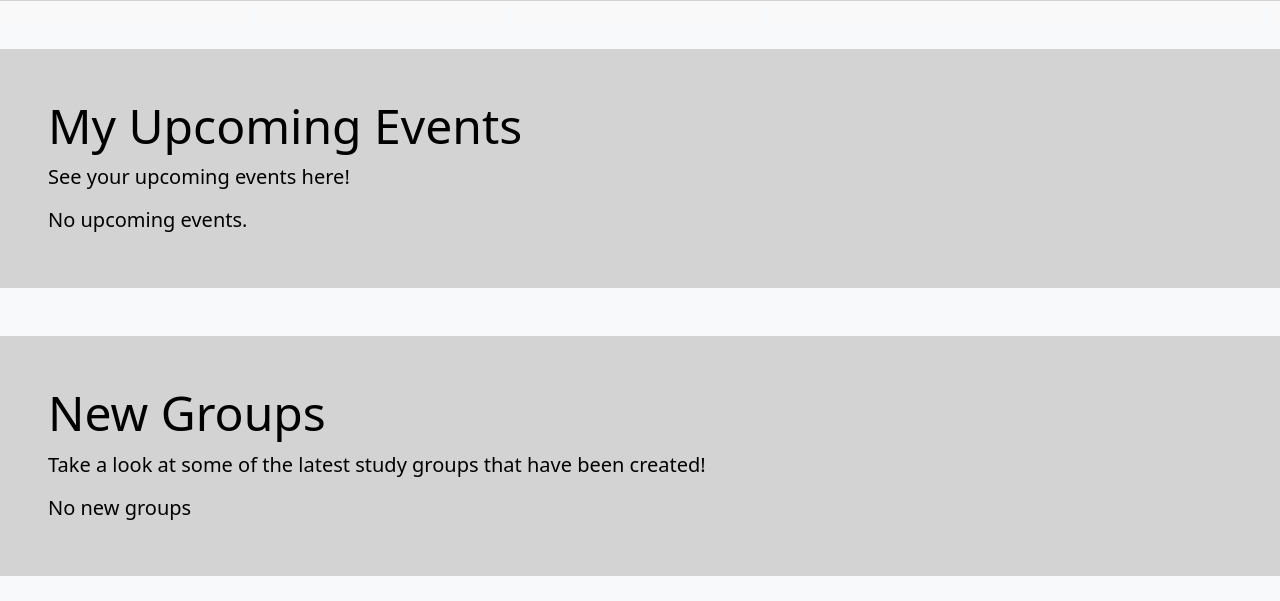
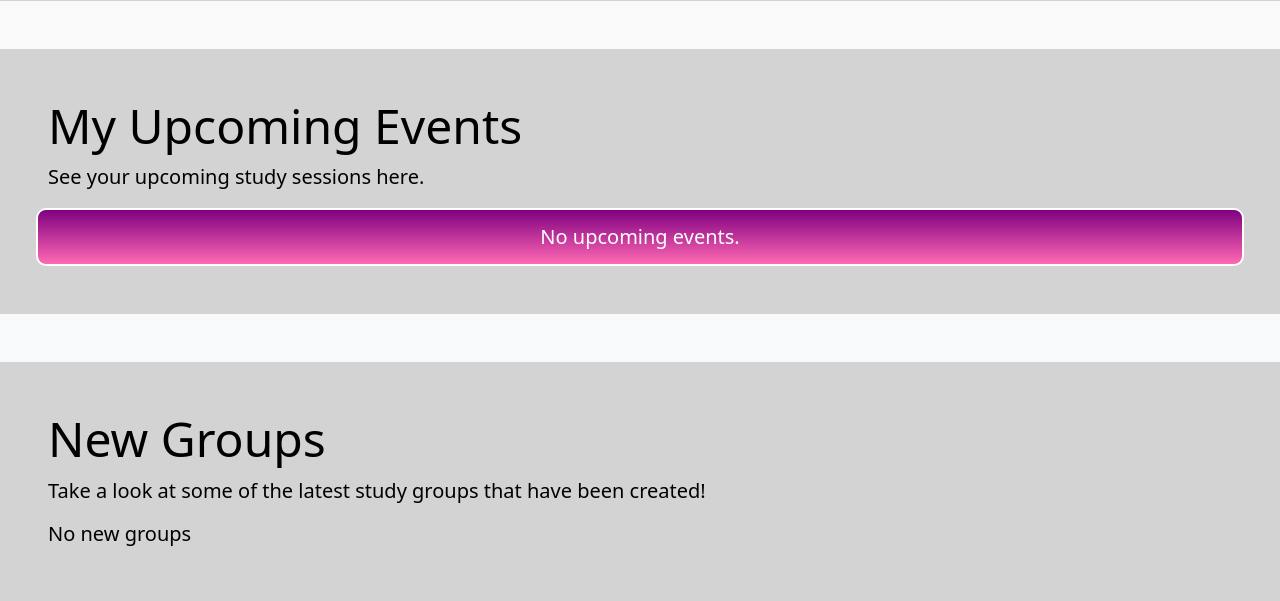
Before and after one commit to Luc45K0h75/UWA-Study-Buddy, a Flask app: page / in a window 1280 px wide. Shown: the part 598-1199 px from the top of the page. Run offline with Flask 3, Linux system fonts and the light colour scheme; data that the repository does not hold is empty.

Commit message:
Restyled upcoming events section

```diff
--- a/templates/index.html
+++ b/templates/index.html
@@ -87,37 +87,37 @@
 
     <!-- Upcoming Events (shows your 3 closest upcoming events) -->
     <div class="container-fluid p-5 my-5 bg-container container-text">
-        <!-- Intro -->
         <div class="row">
             <div class="col">
                 <h1 class="display-5">My Upcoming Events</h1>
-                <p class="lead">See your upcoming events here!</p>
+                <p class="lead">See your upcoming study sessions here.</p>
             </div>
         </div>
 
-        <!-- Event names-->
-        <!-- Use Jinja to find 3 closest upcoming events-->
         {% if upcoming_events %}
-        <div class = "row">
+        <div class="row g-3">
             {% for u in upcoming_events %}
-            <div class = "col-sm-4">
-                <div class = "card card-style card-padding h-100">
-                    <div class="card-header text-center">
-                        <h5 class="card-title" style="color:purple">{{ u['UnitName'] }}: {{ u['Name'] }}</h5>
+            <div class="col-sm-4">
+                <div class="card h-100">
+                    <div class="card-header popup-colours popup-borders-padding">
+                        <h5 class="card-title mb-0">{{ u['UnitName'] }}: {{ u['Name'] }}</h5>
                     </div>
-                    <!-- Implements a box that shows the details of each event-->
-                    <div class="card-body">
-                        <h5 class="card-text">Date: {{ u['SessionDateTime'] | dateconverter }}</h5>
-                        <h5 class="card-text">Hosted by: {{ u['GroupName'] }}</h5>
-                        <h5 class="card-text">Location: {{ u['Location'] }}</h5>
-                        <h5 class="card-text">Description: {{ u['Description'] }}</h5>
+                    <div class="card-body popup-secondary-colours popup-borders-padding">
+                        <h5 class="text-start">Date: {{ u['SessionDateTime'] | dateconverter }}</h5>
+                        <h5 class="text-start">Hosted by: {{ u['GroupName'] }}</h5>
+                        <h5 class="text-start">Location: {{ u['Location'] }}</h5>
+                        <h5 class="text-start">Description: {{ u['Description'] }}</h5>
                     </div>
                 </div>
             </div>
             {% endfor %}
         </div>
         {% else %}
-        <h5 class="text-start">No upcoming events.</h5>
+        <div class="row">
+            <div class="col popup-secondary-colours popup-borders-padding">
+                <h5 class="mb-0">No upcoming events.</h5>
+            </div>
+        </div>
         {% endif %}
     </div>
 
```
